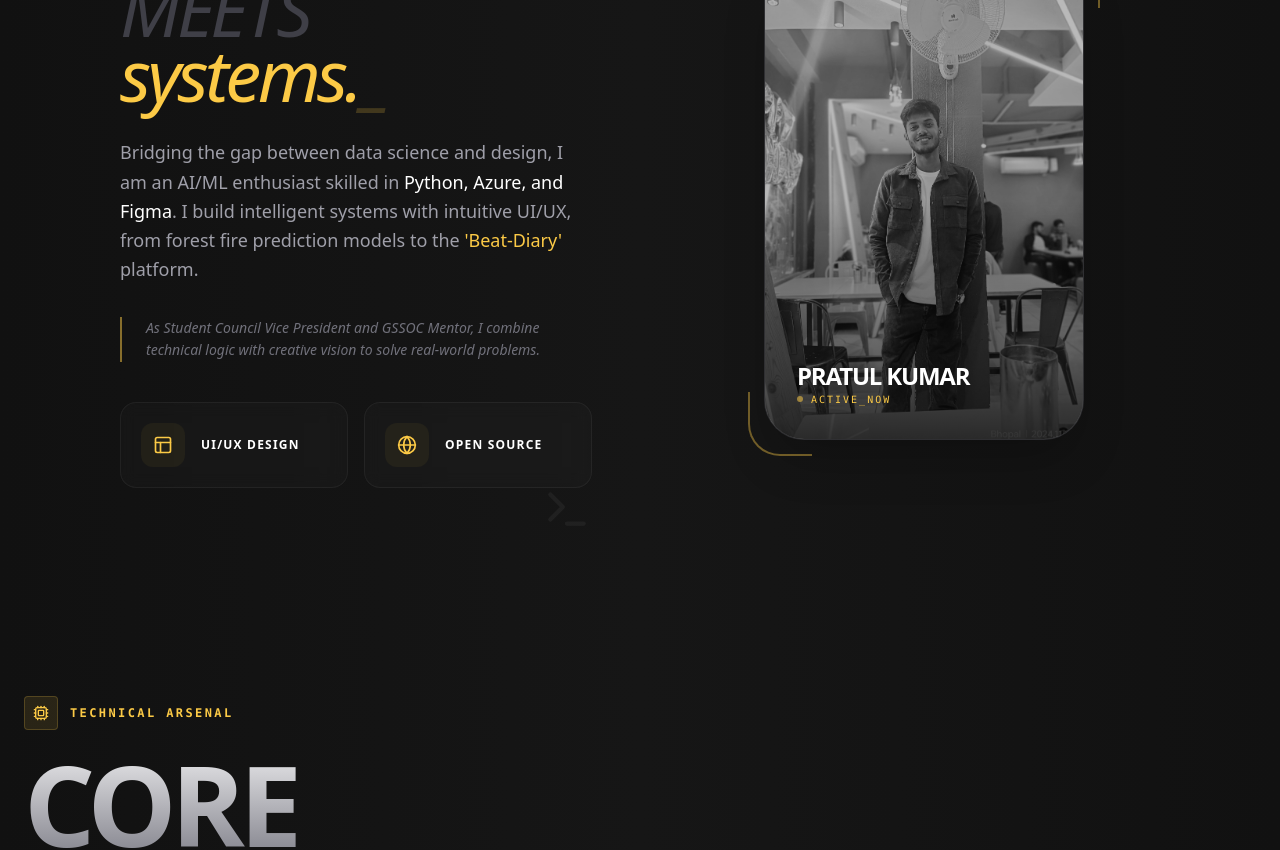
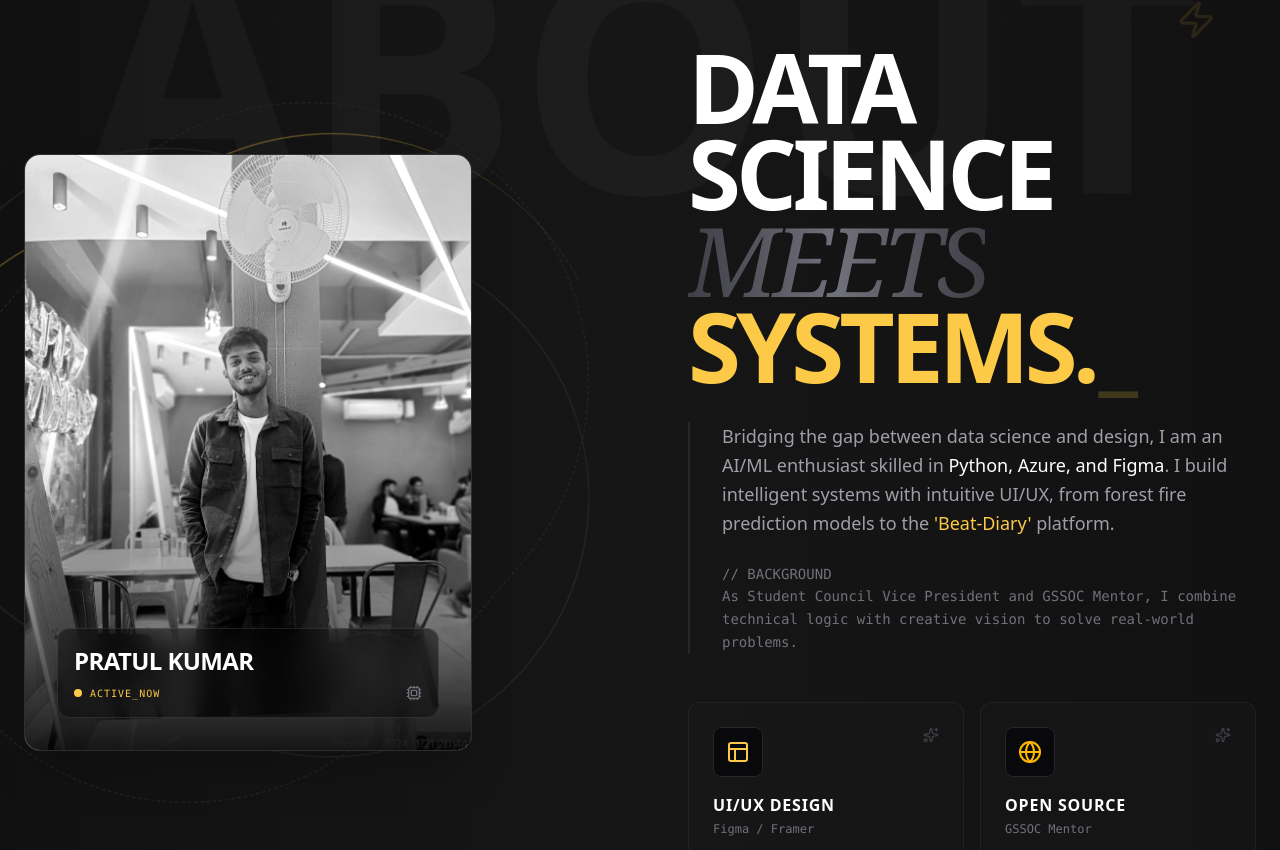
Before and after one commit to Pratul-Kumar/Port2, a React (Vite) app in the folder portfolio-vite/: page / in a window 1280 px wide. Shown: the part 1000-1850 px from the top of the page. Built offline with nearby package versions, Linux system fonts and the light colour scheme.

Commit message:
feat: Enhance About section with parallax watermark effect, improved layout, and new TechCard component for showcasing skills

```diff
--- a/portfolio-vite/src/components/About.jsx
+++ b/portfolio-vite/src/components/About.jsx
@@ -1,91 +1,115 @@
-import React from 'react';
-import { motion } from 'framer-motion';
-import { Terminal, Layout, Code2, Globe } from 'lucide-react';
+import React, { useRef } from 'react';
+import { motion, useScroll, useTransform } from 'framer-motion';
+import { Layout, Globe, Cpu, Sparkles, Zap } from 'lucide-react';
 import { Typewriter } from 'react-simple-typewriter';
 
 const About = () => {
-  const containerVariants = {
-    hidden: { opacity: 0 },
-    visible: {
-      opacity: 1,
-      transition: { staggerChildren: 0.15 },
-    },
-  };
+  const containerRef = useRef(null);
 
-  const itemVariants = {
-    hidden: { y: 20, opacity: 0 },
-    visible: {
-      y: 0,
-      opacity: 1,
-      transition: { duration: 0.6, ease: "easeOut" }
-    },
-  };
+  // Parallax for Watermark
+  const { scrollYProgress } = useScroll({
+    target: containerRef,
+    offset: ["start end", "end start"]
+  });
 
-  const float = {
-    y: [0, -10, 0],
-    transition: { duration: 4, repeat: Infinity, ease: "easeInOut" }
-  };
+  const yWatermark = useTransform(scrollYProgress, [0, 1], ["-20%", "20%"]);
 
   return (
-    <section id="about" className="relative min-h-screen flex items-center py-12 md:py-16 overflow-hidden bg-transparent">
+    <section ref={containerRef} id="about" className="relative min-h-screen flex items-center py-20 md:py-32 overflow-hidden bg-transparent">
 
-      {/* 1. MINIMALIST WATERMARK - Responsive Font Size */}
-      <div className="absolute top-10 left-5 md:left-10 opacity-[0.02] text-[18vw] md:text-[12vw] font-black text-white pointer-events-none select-none leading-none">
+      {/* Parallax Watermark */}
+      <motion.div
+        style={{ y: yWatermark }}
+        className="absolute top-20 right-0 lg:right-20 opacity-[0.03] text-[15rem] lg:text-[20rem] font-black text-white pointer-events-none select-none leading-none z-0 hidden md:block"
+      >
         ABOUT
+      </motion.div>
+
+      <div className="container mx-auto px-6 relative z-10">
+
+        {/* Section Tag */}
+        <div className="flex items-center gap-4 mb-16 lg:mb-24">
+          <div className="h-[2px] w-12 bg-gradient-to-r from-yellow-400 to-amber-600" />
+          <span className="text-zinc-500 font-mono text-sm uppercase tracking-[0.3em]">
+            // The Architect
+          </span>
         </div>
 
-      <div className="mx-auto w-[90%] md:w-[85%] max-w-7xl px-2 md:px-6 relative z-10">
+        <div className="grid grid-cols-1 lg:grid-cols-2 gap-16 lg:gap-24 items-center">
+
+          {/* --- LEFT COLUMN: IMAGE --- */}
           <motion.div
-          variants={containerVariants}
-          initial="hidden"
-          whileInView="visible"
-          viewport={{ once: true }}
-          className="grid grid-cols-1 lg:grid-cols-2 gap-12 md:gap-16 lg:gap-24 items-center"
+            initial={{ opacity: 0, x: -50 }}
+            whileInView={{ opacity: 1, x: 0 }}
+            transition={{ duration: 0.8, ease: "easeOut" }}
+            className="order-1 lg:order-1 flex justify-center lg:justify-start"
           >
+            <div className="relative group w-full max-w-md">
 
-          {/* 2. IMAGE SECTION - First on Mobile, Right on Desktop */}
-          <motion.div variants={itemVariants} className="order-1 lg:order-2 flex justify-center">
-            <div className="relative group">
-              {/* Responsive Image Frame */}
-              <div className="relative w-60 h-72 sm:w-72 sm:h-96 lg:w-80 lg:h-[480px] rounded-[2.5rem] overflow-hidden border border-white/10 bg-zinc-900 shadow-2xl">
+              {/* Spinning Tech Rings (Yellow/Amber) */}
+              <div className="absolute inset-0 -z-10 scale-125">
+                <div className="absolute inset-0 border border-dashed border-zinc-800 rounded-full animate-[spin_60s_linear_infinite]" />
+                <div className="absolute inset-4 border border-zinc-800 rounded-full animate-[spin_40s_linear_infinite_reverse]" />
+                {/* Theme Color Ring */}
+                <div className="absolute inset-0 border-r border-[#fcca46]/40 rounded-full animate-[spin_10s_linear_infinite]" />
+              </div>
+
+              {/* Image Frame */}
+              <div className="relative w-full aspect-[3/4] rounded-2xl overflow-hidden border border-white/10 bg-zinc-900 shadow-2xl group-hover:border-[#fcca46]/30 transition-colors duration-500">
                 <img
                   src="./Profile.jpeg"
                   alt="Pratul Kumar"
-                  className="w-full h-full object-cover grayscale brightness-75 group-hover:grayscale-0 group-hover:brightness-100 transition-all duration-1000 ease-in-out scale-105 group-hover:scale-100"
+                  className="w-full h-full object-cover grayscale contrast-125 group-hover:grayscale-0 transition-all duration-700 ease-out scale-105 group-hover:scale-100"
                 />
-                <div className="absolute inset-0 bg-gradient-to-t from-black/90 via-transparent to-transparent opacity-80" />
 
-                {/* Image Label */}
-                <div className="absolute bottom-6 left-6 md:bottom-8 md:left-8">
-                  <h3 className="text-xl md:text-2xl font-bold text-white tracking-tighter">PRATUL KUMAR</h3>
+                {/* Gradient Overlays */}
+                <div className="absolute inset-0 bg-gradient-to-t from-black via-transparent to-transparent opacity-90" />
+                <div className="absolute inset-0 bg-yellow-500/10 mix-blend-overlay opacity-0 group-hover:opacity-100 transition-opacity duration-500" />
+
+                {/* Identity Card Overlay */}
+                <div className="absolute bottom-0 left-0 right-0 p-8">
+                  <div className="backdrop-blur-md bg-black/40 border border-white/10 p-4 rounded-xl">
+                    <h3 className="text-2xl font-bold text-white tracking-tight uppercase">Pratul Kumar</h3>
+                    <div className="flex items-center justify-between mt-2">
                       <div className="flex items-center gap-2">
-                    <div className="w-1.5 h-1.5 rounded-full bg-[#fcca46] animate-pulse" />
-                    <p className="text-[9px] md:text-[10px] font-mono text-[#fcca46] uppercase tracking-[0.2em]">Active_Now</p>
+                        <span className="relative flex h-2 w-2">
+                          <span className="animate-ping absolute inline-flex h-full w-full rounded-full bg-[#fcca46] opacity-75"></span>
+                          <span className="relative inline-flex rounded-full h-2 w-2 bg-[#fcca46]"></span>
+                        </span>
+                        <p className="text-[10px] font-mono text-[#fcca46] uppercase tracking-widest">Active_Now</p>
+                      </div>
+                      <Cpu size={16} className="text-zinc-500" />
+                    </div>
                   </div>
                 </div>
               </div>
 
-              {/* Geometric Corner Accents */}
-              <div className="absolute -top-4 -right-4 w-16 h-16 border-t-2 border-r-2 border-[#fcca46]/40 rounded-tr-[2rem] group-hover:translate-x-1 group-hover:-translate-y-1 transition-transform duration-500" />
-              <div className="absolute -bottom-4 -left-4 w-16 h-16 border-b-2 border-l-2 border-[#fcca46]/40 rounded-bl-[2rem] group-hover:-translate-x-1 group-hover:translate-y-1 transition-transform duration-500" />
+              {/* Decorative Corners (Yellow) */}
+              <div className="absolute -top-2 -right-2 w-8 h-8 border-t border-r border-[#fcca46] opacity-0 group-hover:opacity-100 transition-all duration-500" />
+              <div className="absolute -bottom-2 -left-2 w-8 h-8 border-b border-l border-[#fcca46] opacity-0 group-hover:opacity-100 transition-all duration-500" />
             </div>
           </motion.div>
 
-          {/* 3. CONTENT SECTION */}
-          <div className="relative order-2 lg:order-1">
-            {/* Floating Icons - Hidden on small screens to reduce clutter */}
-            <motion.div animate={float} className="absolute -top-16 -left-10 text-[#fcca46]/10 hidden lg:block">
-              <Code2 size={60} />
-            </motion.div>
-            <motion.div animate={{ y: [0, 15, 0] }} transition={{ duration: 6, repeat: Infinity }} className="absolute -bottom-10 right-0 text-white/5 hidden lg:block">
-              <Terminal size={50} />
+          {/* --- RIGHT COLUMN: CONTENT --- */}
+          <div className="relative order-2 lg:order-2">
+
+            {/* Floating Icons */}
+            <motion.div animate={{ y: [0, -10, 0] }} transition={{ duration: 4, repeat: Infinity }} className="absolute -top-10 right-10 text-[#fcca46]/10 hidden lg:block">
+               <Zap size={40} />
             </motion.div>
 
-            <motion.h2 variants={itemVariants} className="text-4xl sm:text-5xl lg:text-7xl font-black uppercase tracking-tighter mb-6 md:mb-8 leading-[0.9] text-white">
+            <motion.h2
+              initial={{ opacity: 0, y: 30 }}
+              whileInView={{ opacity: 1, y: 0 }}
+              transition={{ duration: 0.8 }}
+              className="text-5xl md:text-7xl lg:text-8xl font-black uppercase tracking-tighter mb-8 leading-[0.9] text-white"
+            >
               Data Science <br />
-                <span className="text-zinc-700 italic font-light">meets</span> {" "}
-                <br />
-                <span className="text-[#fcca46] italic font-light lowercase">
+              <span className="text-transparent bg-clip-text bg-gradient-to-r from-zinc-700 via-zinc-500 to-zinc-700 italic font-serif font-light">
+                Meets
+              </span> <br />
+              {/* Typewriter in Yellow */}
+              <span className="text-[#fcca46]">
                 <Typewriter
                   words={['Design.', 'Logic.', 'Systems.', 'UI/UX.']}
                   loop={0}
@@ -98,48 +122,70 @@ const About = () => {
               </span>
             </motion.h2>
 
-            <motion.p variants={itemVariants} className="text-zinc-400 text-base md:text-lg font-light leading-relaxed mb-8 max-w-xl">
+            <motion.div
+              initial={{ opacity: 0, x: 20 }}
+              whileInView={{ opacity: 1, x: 0 }}
+              transition={{ delay: 0.2, duration: 0.8 }}
+              className="relative pl-8 border-l-2 border-zinc-800 space-y-6"
+            >
+              <p className="text-zinc-400 text-lg font-light leading-relaxed">
                 Bridging the gap between data science and design, I am an AI/ML enthusiast skilled in
                 <span className="text-white font-medium"> Python, Azure, and Figma</span>. I build intelligent systems with intuitive UI/UX,
                 from forest fire prediction models to the <span className="text-[#fcca46] font-medium"> 'Beat-Diary' </span> platform.
-            </motion.p>
+              </p>
 
-            <motion.div variants={itemVariants} className="border-l-2 border-[#fcca46]/50 pl-6 mb-10 group">
-              <p className="text-zinc-500 text-xs md:text-sm italic leading-relaxed group-hover:text-zinc-400 transition-colors">
+              <p className="text-zinc-500 text-sm font-mono leading-relaxed">
+                // BACKGROUND <br/>
                 As Student Council Vice President and GSSOC Mentor, I combine technical logic with creative vision to solve real-world problems.
               </p>
             </motion.div>
 
-            {/* 4. SIMPLE BENTO CARDS */}
-            <div className="grid grid-cols-1 sm:grid-cols-2 gap-4">
-              <motion.div
-                variants={itemVariants}
-                whileHover={{ scale: 1.02 }}
-                className="p-5 rounded-2xl border border-white/5 bg-white/[0.02] backdrop-blur-sm flex items-center gap-4 group transition-colors hover:border-[#fcca46]/20"
-              >
-                <div className="p-3 rounded-xl bg-[#fcca46]/5 text-[#fcca46]">
-                  <Layout size={20} />
-                </div>
-                <h4 className="text-white text-[10px] md:text-xs font-bold uppercase tracking-widest">UI/UX Design</h4>
-              </motion.div>
-
-              <motion.div
-                variants={itemVariants}
-                whileHover={{ scale: 1.02 }}
-                className="p-5 rounded-2xl border border-white/5 bg-white/[0.02] backdrop-blur-sm flex items-center gap-4 group transition-colors hover:border-[#fcca46]/20"
-              >
-                <div className="p-3 rounded-xl bg-[#fcca46]/5 text-[#fcca46]">
-                  <Globe size={20} />
-                </div>
-                <h4 className="text-white text-[10px] md:text-xs font-bold uppercase tracking-widest">Open Source</h4>
-              </motion.div>
-            </div>
+            {/* Tech Stack / Bento Grid (Yellow Theme) */}
+            <div className="mt-12 grid grid-cols-1 sm:grid-cols-2 gap-4">
+              <TechCard
+                icon={Layout}
+                title="UI/UX Design"
+                desc="Figma / Framer"
+                themeColor="text-[#fcca46]"
+                hoverBorder="group-hover:border-[#fcca46]/20"
+                hoverBg="group-hover:bg-[#fcca46]/10"
+              />
+              <TechCard
+                icon={Globe}
+                title="Open Source"
+                desc="GSSOC Mentor"
+                themeColor="text-amber-400"
+                hoverBorder="group-hover:border-amber-400/20"
+                hoverBg="group-hover:bg-amber-400/10"
+              />
             </div>
 
-        </motion.div>
+          </div>
+
+        </div>
       </div>
     </section>
   );
 };
 
+// --- Sub-component for Bento Cards ---
+const TechCard = ({ icon: Icon, title, desc, themeColor, hoverBorder, hoverBg }) => (
+  <motion.div
+    initial={{ opacity: 0, y: 20 }}
+    whileInView={{ opacity: 1, y: 0 }}
+    viewport={{ once: true }}
+    whileHover={{ y: -5 }}
+    className={`p-6 rounded-xl border border-white/5 bg-zinc-900/50 backdrop-blur-sm transition-all duration-300 group ${hoverBorder}`}
+  >
+    <div className="flex items-start justify-between mb-4">
+      <div className={`p-3 rounded-lg bg-zinc-950 border border-zinc-800 ${themeColor} ${hoverBg} transition-colors`}>
+        <Icon size={24} />
+      </div>
+      <Sparkles size={16} className="text-zinc-700 group-hover:text-white transition-colors" />
+    </div>
+    <h4 className="text-white font-bold uppercase tracking-wider mb-1">{title}</h4>
+    <p className="text-zinc-500 text-xs font-mono">{desc}</p>
+  </motion.div>
+);
+
 export default About;
```
Lines whose indentation alone changed are shown as unchanged.
